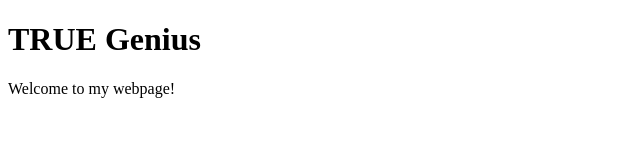
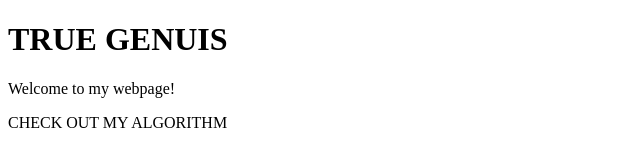
Before and after one commit to tweeden/dkmost, a plain HTML site: page index.html in a window 1280 px wide. Shown: the whole page, without its empty margins (0-640 px from the left). Drawn offline with Linux system fonts and the light colour scheme.

Commit message:
test run for heroku

```diff
--- a/index.html
+++ b/index.html
@@ -5,8 +5,9 @@
 	<title>D.K.Most</title>
 </head>
 <body>
-<h1>TRUE Genius</h1>
+<h1>TRUE GENUIS</h1>
 <p>Welcome to my webpage!</p>
+<p>CHECK OUT MY ALGORITHM</p>
 
 </body>
 </html>
```
